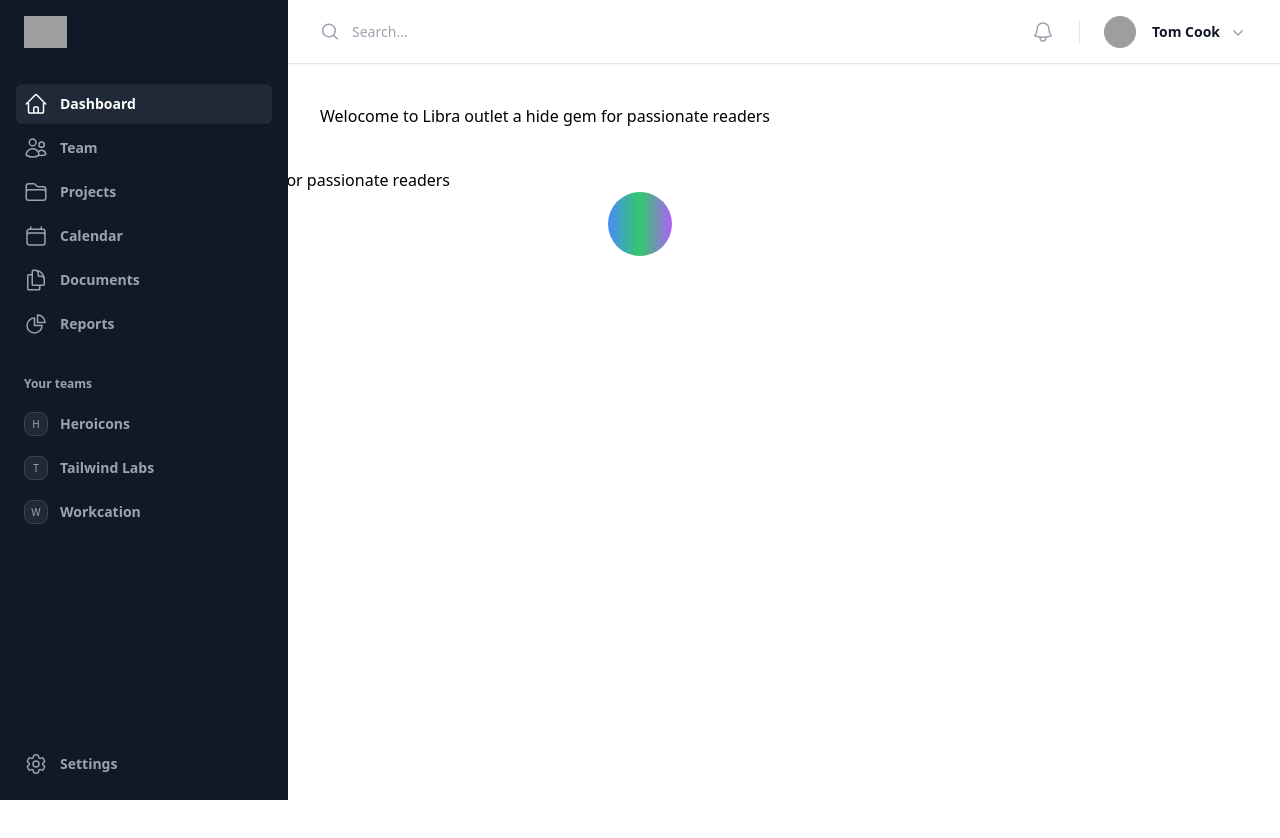
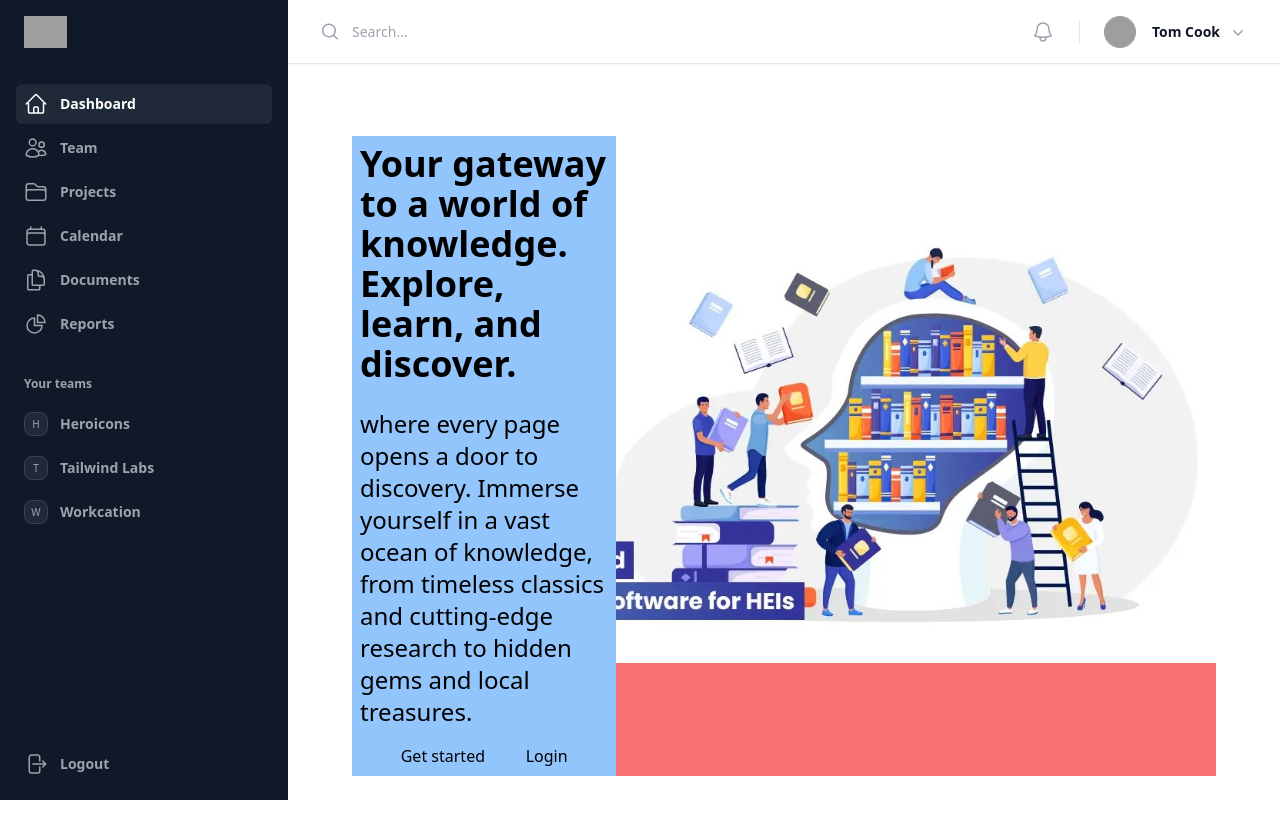
Before and after one commit to Davidmide02/libra, a React (Vite) app: page / in a window 1280 px wide. Shown: the top 838 px of the page. Before the commit the page ends 800 px from the top, so only its background shows below. Built offline with nearby package versions, Linux system fonts and the light colour scheme; grey boxes are pictures that could not be loaded.

Commit message:
home page

```diff
--- a/src/App.tsx
+++ b/src/App.tsx
@@ -2,10 +2,10 @@
 // import reactLogo from "./assets/react.svg";
 // import viteLogo from "/vite.svg";
 import "./App.css";
-import Home from "./pages/home";
+// import Home from "./pages/home";
 import { BrowserRouter as Router } from "react-router-dom";
 import CustomRoute from "./router";
-import Loading from "./components/loader";
+// import Loading from "./components/loader";
 
 function App() {
   // const [count, setCount] = useState(0);
@@ -14,8 +14,8 @@ function App() {
     <>
       <Router>
         <CustomRoute />
-        <Home />
-        <Loading/>
+        {/* <Home /> */}
+        {/* <Loading/> */}
         {/* <p className="bg-green-300">okay let's see</p> */}
       </Router>
     </>
--- /dev/null
+++ b/src/components/card/index.tsx
@@ -0,0 +1,20 @@
+// import React from 'react'
+
+type CardProp={
+    image: string,
+    title?: string,
+    des?:string,
+
+}
+
+const Card = ({title, image}:CardProp) => {
+  return (
+    <div>
+        <img src={image} alt="image" />
+      <h1>{title}</h1>
+      <p></p>
+    </div>
+  )
+}
+
+export default Card
--- a/src/components/layout/index.tsx
+++ b/src/components/layout/index.tsx
@@ -14,9 +14,10 @@ import {
   BellIcon,
   CalendarIcon,
   ChartPieIcon,
-  Cog6ToothIcon,
+  // Cog6ToothIcon,
   DocumentDuplicateIcon,
   FolderIcon,
+  ArrowRightStartOnRectangleIcon,
   HomeIcon,
   UsersIcon,
   XMarkIcon,
@@ -28,7 +29,7 @@ import {
 
 
 const navigation = [
-  { name: "Dashboard", href: "#", icon: HomeIcon, current: true },
+  { name: "Dashboard", href: "/", icon: HomeIcon, current: true },
   { name: "Team", href: "#", icon: UsersIcon, current: false },
   { name: "Projects", href: "#", icon: FolderIcon, current: false },
   { name: "Calendar", href: "#", icon: CalendarIcon, current: false },
@@ -124,7 +125,7 @@ export default function Layout({ children }: LayoutProps) {
                       </ul>
                     </li>
                     <li>
-                      <div className="text-xs font-semibold leading-6 text-gray-400">
+                      {/* <div className="text-xs font-semibold leading-6 text-gray-400">
                         Your teams
                       </div>
                       <ul role="list" className="-mx-2 mt-2 space-y-1">
@@ -146,18 +147,19 @@ export default function Layout({ children }: LayoutProps) {
                             </a>
                           </li>
                         ))}
-                      </ul>
+                      </ul> */}
                     </li>
                     <li className="mt-auto">
                       <a
                         href="#"
                         className="group -mx-2 flex gap-x-3 rounded-md p-2 text-sm font-semibold leading-6 text-gray-400 hover:bg-gray-800 hover:text-white"
                       >
-                        <Cog6ToothIcon
+
+                        <ArrowRightStartOnRectangleIcon
                           aria-hidden="true"
                           className="h-6 w-6 shrink-0"
                         />
-                        Settings
+                        Logout
                       </a>
                     </li>
                   </ul>
@@ -233,11 +235,11 @@ export default function Layout({ children }: LayoutProps) {
                     href="#"
                     className="group -mx-2 flex gap-x-3 rounded-md p-2 text-sm font-semibold leading-6 text-gray-400 hover:bg-gray-800 hover:text-white"
                   >
-                    <Cog6ToothIcon
+                    <ArrowRightStartOnRectangleIcon
                       aria-hidden="true"
                       className="h-6 w-6 shrink-0"
                     />
-                    Settings
+                    Logout
                   </a>
                 </li>
               </ul>
--- a/src/pages/home/index.tsx
+++ b/src/pages/home/index.tsx
@@ -1,10 +1,33 @@
+import libaryImage from "../../assets/library.jpg";
 
 const Home = () => {
   return (
-    <div>
-      Welocome to Libra outlet a hide gem for passionate readers
+    <div className="home p-8 flex flex-col-reverse items-center md:flex-row md:justify-between md:items-stretch">
+      <div className="bg-blue-300 flex flex-col justify-around md:p-2 md:w-[45%]">
+        <h1 className="text-2xl font-bold md:text-4xl">
+          Your gateway to a world of knowledge. Explore, learn, and discover.
+        </h1>
+        <p className="pt-2 mt-4 leading-8 text-2xl">
+          where every page opens a door to discovery. Immerse yourself in a vast
+          ocean of knowledge, from timeless classics and cutting-edge research
+          to hidden gems and local treasures.
+        </p>
+        <div className="btn mt-4 flex justify-evenly">
+          <button>Get started</button>
+          <button>Login</button>
+        </div>
+      </div>
+      <div className="home-img bg-red-400">
+        <img src={libaryImage} alt="" width={900} />
+      </div>
+      {/* Welocome to Libra outlet a hide gem for passionate readers */}
     </div>
-  )
-}
+  );
+};
 
-export default Home
+export default Home;
+// Whether you're embarking on a
+//           quest for ancient wisdom or exploring the latest innovations, our
+//           extensive collection and intuitive search features ensure you’ll find
+//           exactly what you’re looking for. Dive in and let your journey through
+//           the world of books and information begin here!
--- a/src/router/index.tsx
+++ b/src/router/index.tsx
@@ -8,6 +8,8 @@ const CustomRoute = () => {
   return (
     <div className="w-full h-full">
       <Routes>
+      <Route path="/logout" element={<Suspense>{<Home />}</Suspense>} />
+
         <Route path="/login" element={<Suspense>{<Login />}</Suspense>} />
         <Route
           path="/"
--- a/tailwind.config.js
+++ b/tailwind.config.js
@@ -2,7 +2,18 @@
 export default {
   content: ["./index.html", "./src/**/*.{js,ts,jsx,tsx}"],
   theme: {
-    extend: {},
+    extend: {
+      backgroundImage: {
+        'custom-image': "url('src/assets/image.jpg')",
+      },
+    },
+    // colors: {
+    //   primary: "#003366",
+    //   // secondary: "#F5F5DC",
+    //   // tertiary: "#800020",
+    //   // charcaol: "#333333",
+    //   // ligtgray: "#F0F0F0",
+    // },
   },
   plugins: [
     // require('@tailwindcss/forms')
```
Also changed, not shown: src/assets/image.jpg (added), src/assets/library.jpg (added).
